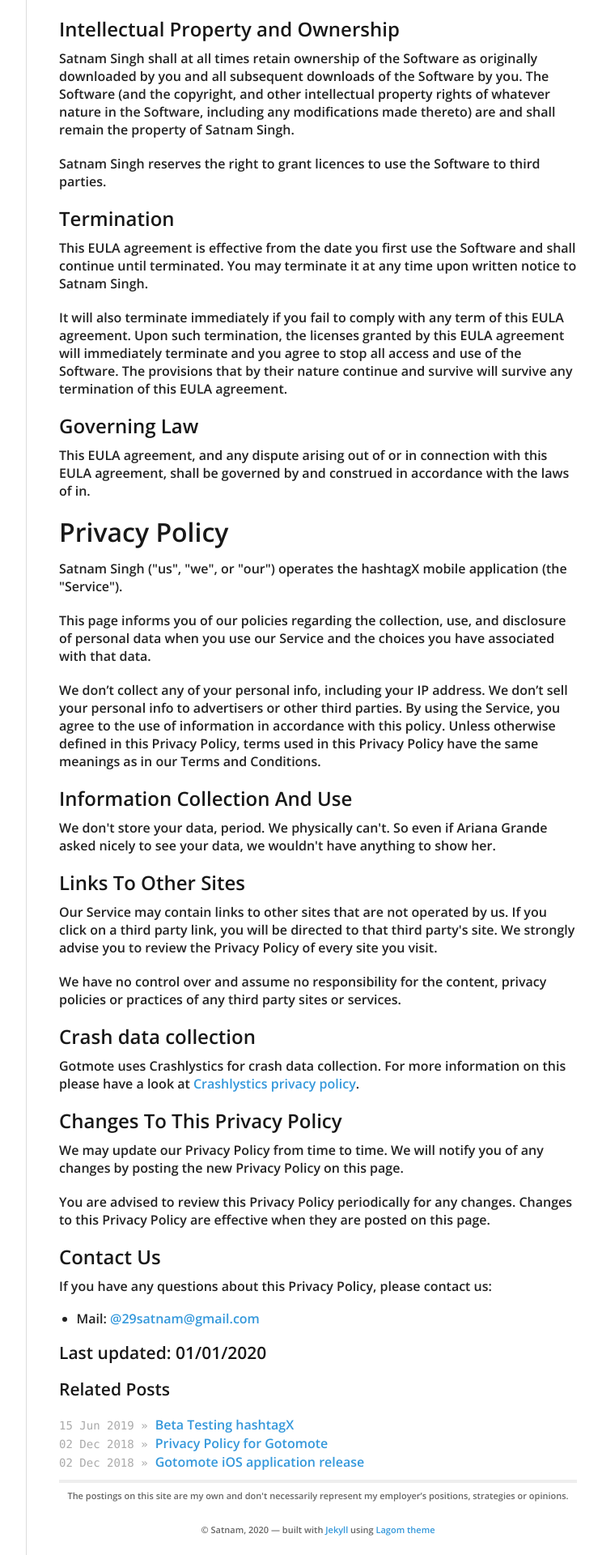
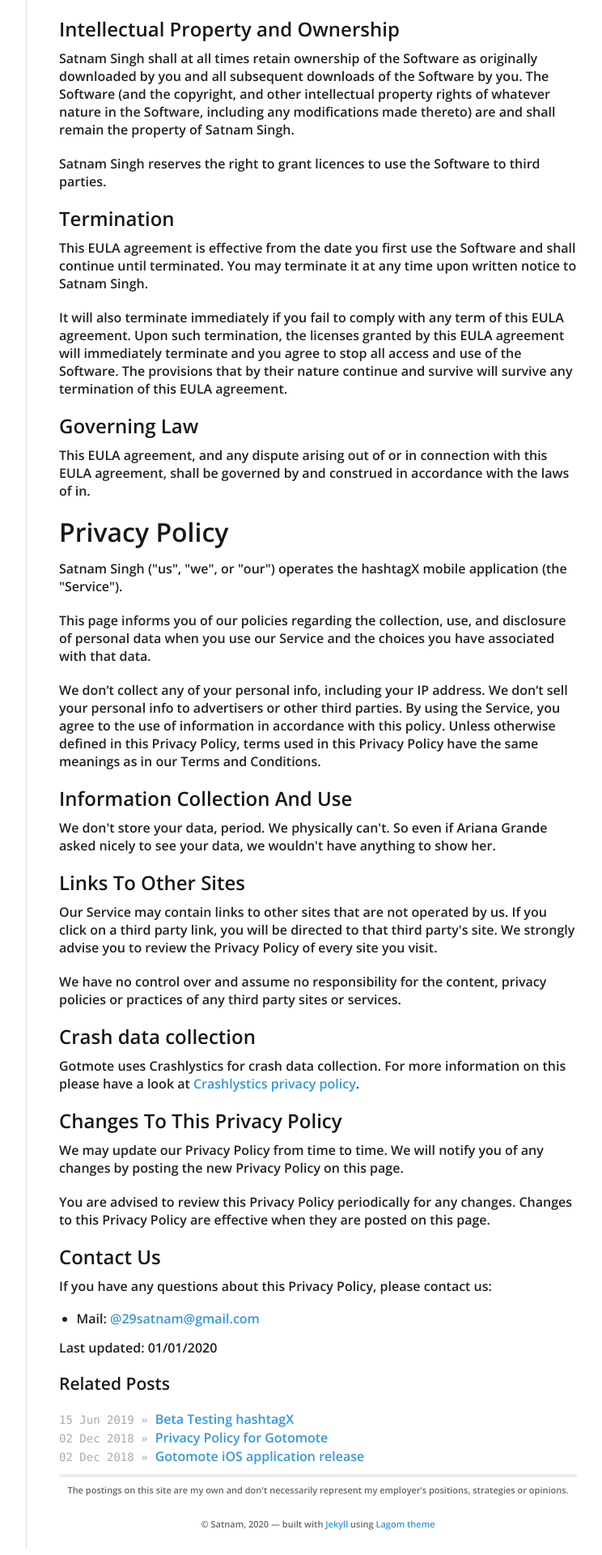
Before and after one commit to 29satnam/29satnam.github.io, a Jekyll site: the page built from _posts/2019-07-06-Privacy-Policy.md, in a window 1280 px wide. Shown: the part 1475-3395 px from the top of the page at 81% size, without its empty margins (378-1122 px from the left). Built offline with Jekyll 4.4.1, drawn with Linux system fonts in a browser that asks for light colours.

```diff
--- a/_posts/2019-07-06-Privacy-Policy.md
+++ b/_posts/2019-07-06-Privacy-Policy.md
@@ -81,4 +81,4 @@ categories:
             <li>Mail: <a href="mailto:29satnam@gmail.com?Subject=Question%20regarding%privacy%20policy" target="_top">@29satnam@gmail.com</a></li>
     </ul>
 
-<h3>Last updated: 01/01/2020</h3>
+<p>Last updated: 01/01/2020</p>
```
